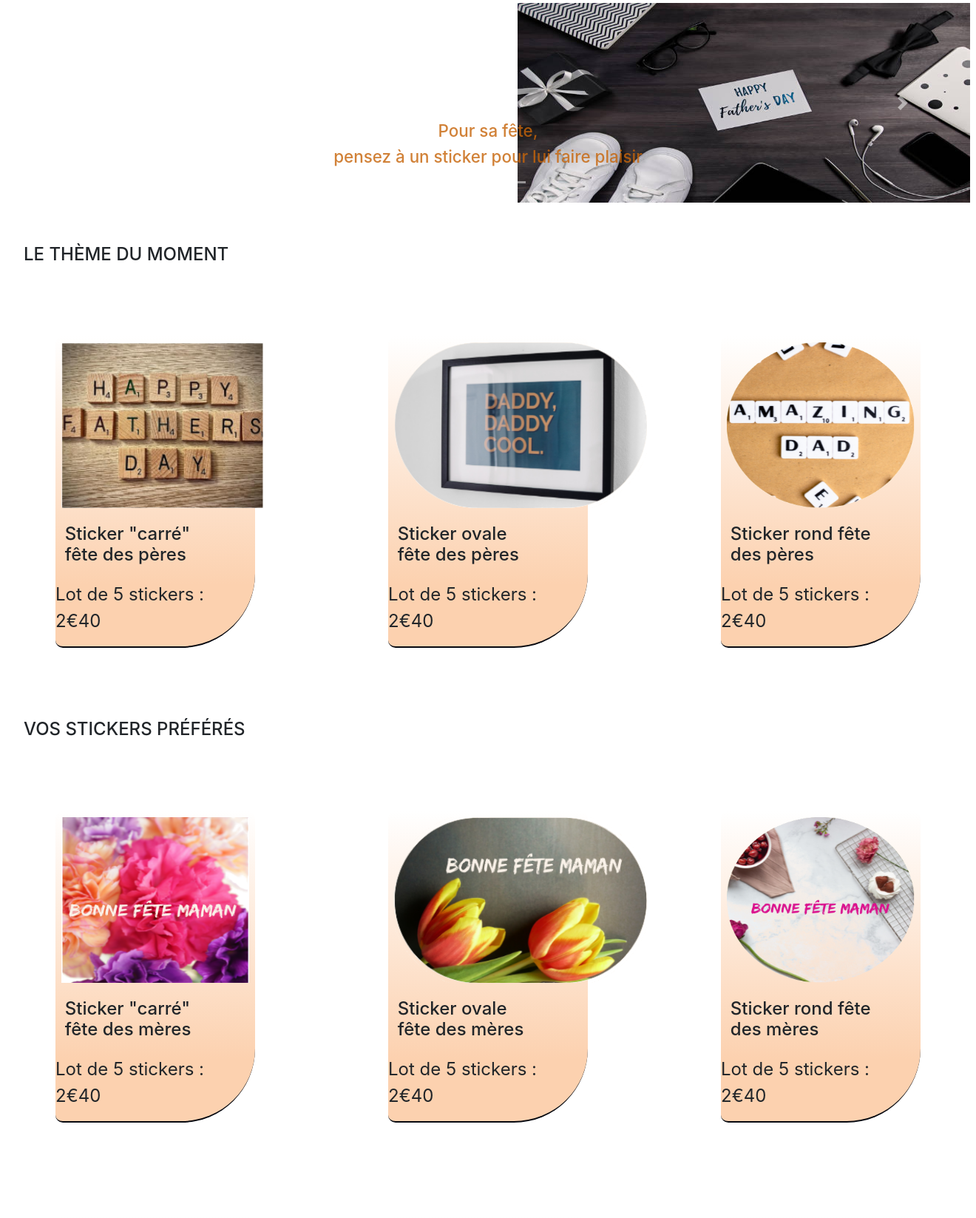
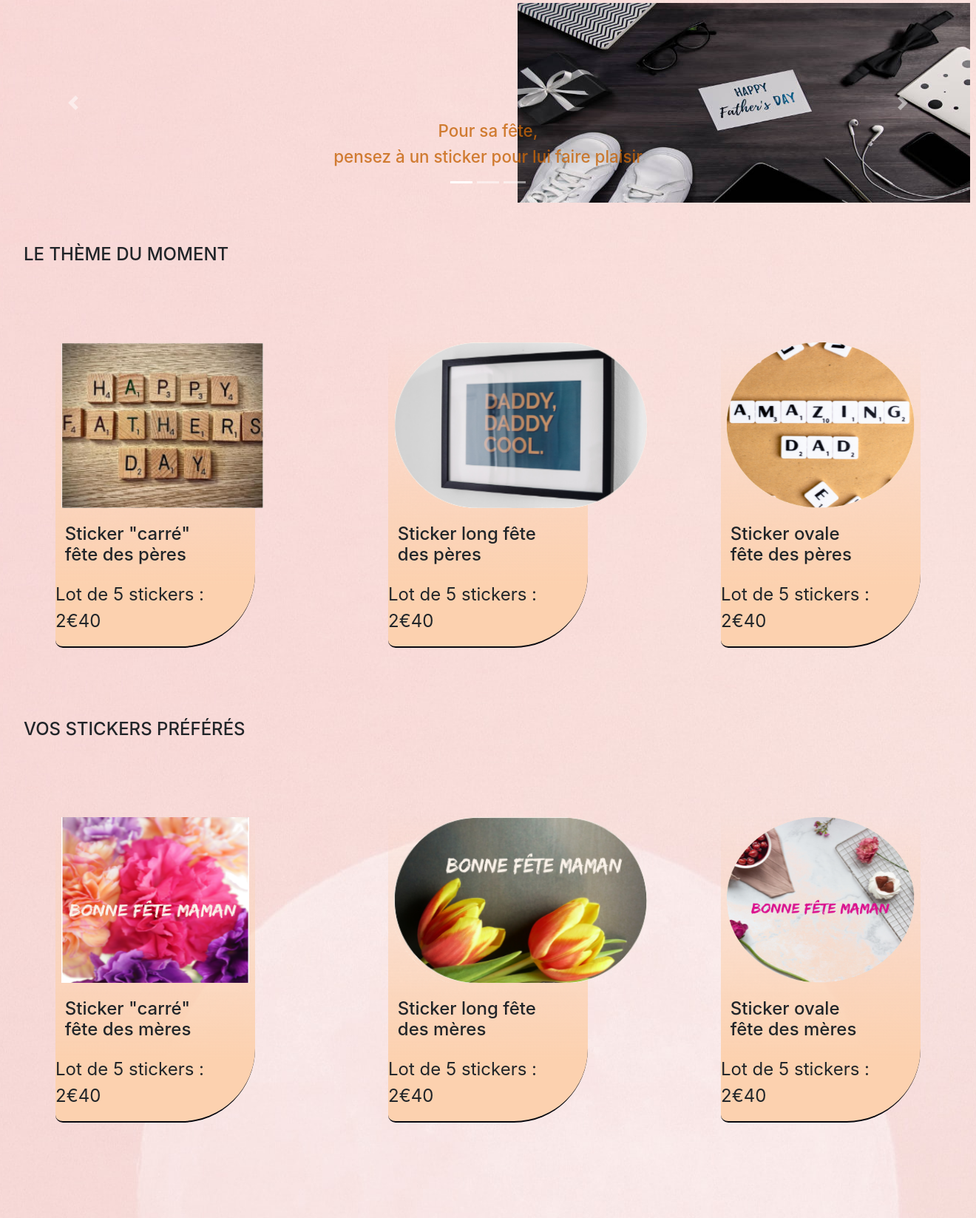
Before and after one commit to pierre-alexandre-detollenaere/Fansticker, a PHP site: page /en_vedette.php in a window 1320 px wide. Shown: the part 204-1851 px from the top of the page at 74% size. Run offline with PHP 8.4, Linux system fonts and the light colour scheme; some libraries are stand-ins or nearby versions.

Commit message:
ajout fond page en_vedette

```diff
--- a/css/en_vedette.css
+++ b/css/en_vedette.css
@@ -19,6 +19,30 @@
 
 /*========= Body / article/images ==========*/
 
+body {
+    background-image: url(../images/eberhard-grossgasteiger-jCL98LGaeoE-unsplash.jpg);
+    background-repeat: no-repeat;
+    background-attachment: scroll;
+    background-position: bottom;
+    background-position-y: center;
+}
+/*
+body {
+    background-image: url(../images/eberhard-grossgasteiger-jCL98LGaeoE-unsplash.jpg);
+    background-repeat: no-repeat;
+    background-attachment: fixed;
+    background-size: contain;
+    background-position: left;
+}
+
+main {
+    background-image: url(../images/eberhard-grossgasteiger-jCL98LGaeoE-unsplash.jpg);
+    background-repeat: no-repeat;
+    background-attachment: fixed;
+    background-size: contain;
+    background-position: right;
+}
+*/
 article {
     width: 20%;
     padding: 0.8rem;
@@ -26,7 +50,7 @@ article {
     background-color: #fcd1af;
     border-bottom: 2px solid #06080f;
     padding: 0;
-    background: linear-gradient(to top, #fcd1af 20%, #fff 100%);
+    background: linear-gradient(to top, #fcd1af 20%, transparent 100%); /* #fff */
     margin: 4rem;
 }
 
--- a/en_vedette.php
+++ b/en_vedette.php
@@ -82,7 +82,7 @@
                 <img src="images/Stickers - En Vedette/étiquette ovale - père2.png" width=70% alt="sticker père 2">
               </div>
               <figcaption>
-                <h3>Sticker ovale fête des pères</h3>
+                <h3>Sticker long fête des pères</h3>
                 <p>Lot de 5 stickers : 2€40</p>
               </figcaption>
             </figure>
@@ -93,7 +93,7 @@
                 <img src="images/Stickers - En Vedette/étiquette ronde - père3.png" width=70% alt="sticker père 3">
               </div>
               <figcaption>
-                <h3>Sticker rond fête des pères</h3>
+                <h3>Sticker ovale fête des pères</h3>
                 <p>Lot de 5 stickers : 2€40</p>
               </figcaption>
             </figure>
@@ -119,7 +119,7 @@
               <img src="images/Stickers - En Vedette/étiquette ovale - mère2.png" alt="sticker mère 2">
               </div>
               <figcaption>
-                <h3>Sticker ovale fête des mères</h3>
+                <h3>Sticker long fête des mères</h3>
                 <p>Lot de 5 stickers : 2€40</p>
               </figcaption>
             </figure>
@@ -130,7 +130,7 @@
               <img src="images/Stickers - En Vedette/étiquette ronde - mère3.png" alt="sticker mère 3">
               </div>
               <figcaption>
-                <h3>Sticker rond fête des mères</h3>
+                <h3>Sticker ovale fête des mères</h3>
                 <p>Lot de 5 stickers : 2€40</p>
               </figcation>
             </figure>
@@ -152,7 +152,7 @@
               <img src="images/Stickers - En Vedette/étiquette ovale - stvalentin2.png" alt="sticker saint valentin 2">
               </div>
               <figcaption>
-                <h3>Sticker ovale Saint-Valentin</h3>
+                <h3>Sticker long Saint-Valentin</h3>
                 <p>Lot de 5 stickers : 2€40</p>
               </figcaption>
             </figure>
@@ -163,7 +163,7 @@
               <img src="images/Stickers - En Vedette/étiquette ronde - stvalentin3.png" alt="sticker saint valentin 3">
               </div>
               <figcaption>
-                <h3>Sticker rond Saint-Valentin</h3>
+                <h3>Sticker ovale Saint-Valentin</h3>
                 <p>Lot de 5 stickers : 2€40</p>
               </figcaption>
             </figure>
```
Also changed, not shown: images/eberhard-grossgasteiger-jCL98LGaeoE-unsplash.jpg (added).
